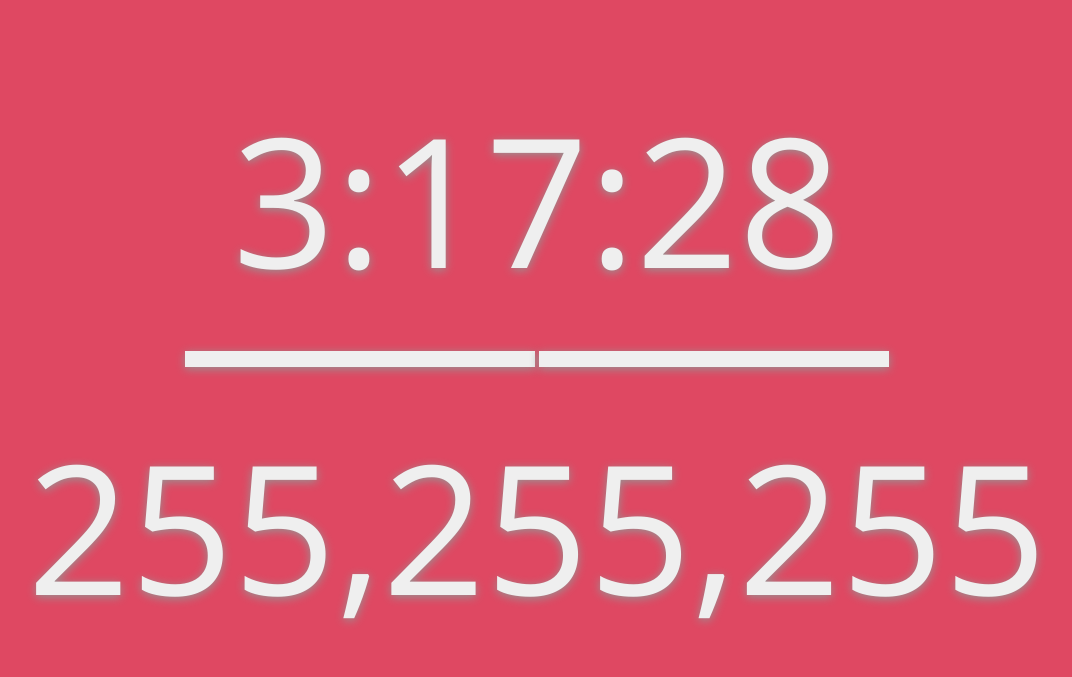
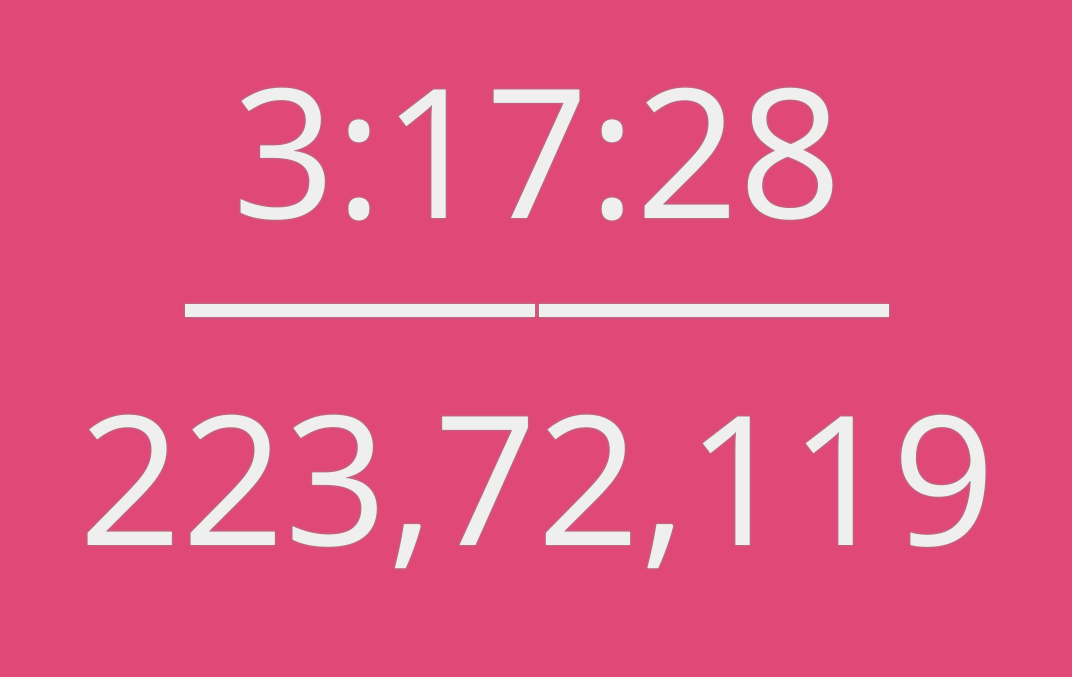
Before and after one commit to GrayM/Cloak-n-Dagger, a plain HTML site: page colorclock/index.html in a window 1280 px wide. Shown: the whole page, without its empty margins (103-1175 px from the left). Drawn offline with nearby package versions, Linux system fonts and the light colour scheme.

Commit message:
js working now (time and background color)

```diff
--- a/colorclock/assets/javascript.js
+++ b/colorclock/assets/javascript.js
@@ -1,4 +1,4 @@
-function clock() {
+setInterval(function clock() {
     var today = new Date();
     var h = today.getHours();
     var m = today.getMinutes();
@@ -9,16 +9,6 @@ function clock() {
     var t = setTimeout(function() {
         clock()
     }, 500);
-    $('body').css('backgroundColor', colorChanger)
-}
-
-
-var today = new Date();
-var h = today.getHours();
-var m = today.getMinutes();
-var s = today.getSeconds();
-m = checkTime(m);
-s = checkTime(s);
 
     function colorChanger() {
         var d = today.getTime() / (1000 * 60 * 60 * 24)
@@ -31,7 +21,11 @@ function colorChanger() {
             (((m % 2) == 1) ? parseInt((s / 60) * 256) : (255 - parseInt((s / 60) * 256))) + ")"
 
     };
-
+    $('body').css('backgroundColor', colorChanger)
+    var rgbFix = colorChanger().replace("rgb(", "").replace(")","");
+    console.log(rgbFix);
+    $('.color').html(rgbFix)
+}, 1000);
 
 
 function checkTime(i) {
@@ -39,8 +33,4 @@ function checkTime(i) {
         i = "0" + i
     }; // add zero in front of numbers < 10
     return i;
-
 };
-
-
-clock();
--- a/colorclock/assets/styles.css
+++ b/colorclock/assets/styles.css
@@ -4,41 +4,37 @@
     box-sizing: border-box;
 }
 body {
-    background-color: rgb(0, 176, 255);
+    background-color: rgb(0, 0, 0);
 }
 .centered {
-	margin: 50px auto;
-
+	height: 100%;
+    width: 100%;
+    vertical-align: middle;
 }
 .clock, .color {
+    position: relative;
     font-family: 'Open Sans', sans-serif;
     font-size: 10em;
     text-align: center;
     color: rgb(239, 239, 239);
-    text-shadow: 0px 2px 10px rgb(149, 149, 149);
-}
-.clock {
-
-}
-.color {
-
+    text-shadow: 0px 0px 3px rgb(149, 149, 149);
 }
 .handles {
 	text-align: center;
 }
 .left {
 	display: inline-block;
-    height: 8px;
+    height: 13px;
     width: 350px;
-    border: 8px solid rgb(239, 239, 239);
-    box-shadow: 0px 2px 10px rgb(149, 149, 149);
+    background-color: rgb(239, 239, 239);
+    box-shadow: 0px 0px 3px rgb(149, 149, 149);
     margin: 0 auto;
 }
 .right {
-	display: inline-block;
-    height: 8px;
+    display: inline-block;
+    height: 13px;
     width: 350px;
-    border: 8px solid rgb(239, 239, 239);
-    box-shadow: 0px 2px 10px rgb(149, 149, 149);
+    background-color: rgb(239, 239, 239);
+    box-shadow: 0px 0px 3px rgb(149, 149, 149);
     margin: 0 auto;
 }
--- a/colorclock/index.html
+++ b/colorclock/index.html
@@ -6,20 +6,17 @@
     <link rel="stylesheet" type="text/css" href="./assets/styles.css"></link>
     <link rel="stylesheet" type="text/css" href="./assets/normalize.css"></link>
     <link rel="stylesheet" type="text/css" href="./assets/typeplate.css"></link>
+    <link rel="stylesheet" type="text/css" href="./assets/animate.min.css">
 </head>
 
 <body>
     <div class="centered">
-        <div class="clock">
-            <p>00:00:00</p>
-        </div>
+        <div class="clock">00:00:00</div>
         <div class="handles">
             <div class="left"></div>
             <div class="right"></div>
         </div>
-        <div class="color">
-            <p>255,255,255</p>
-        </div>
+        <div class="color">255,255,255</div>
     </div>
     <script type="text/javascript" src="http://cdnjs.cloudflare.com/ajax/libs/jquery/2.1.1/jquery.min.js"></script>
     <script type="text/javascript" src="./assets/javascript.js"></script>
```
Lines whose indentation alone changed are shown as unchanged.
